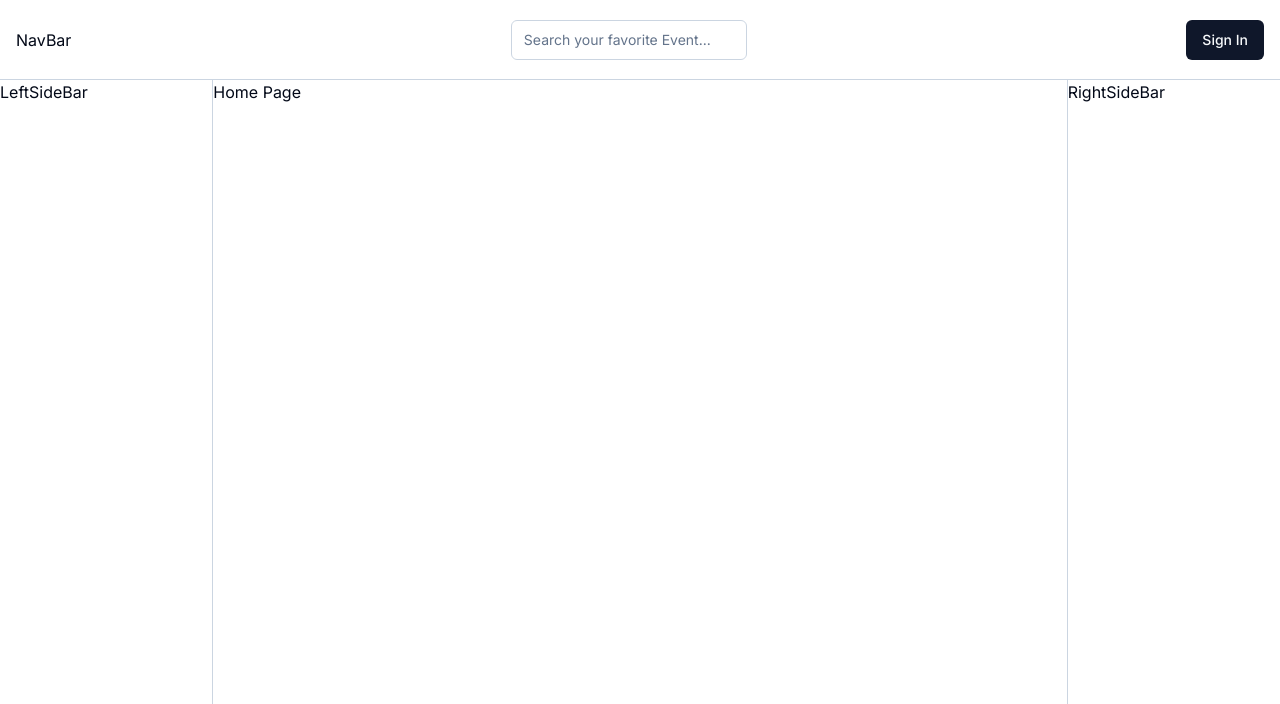
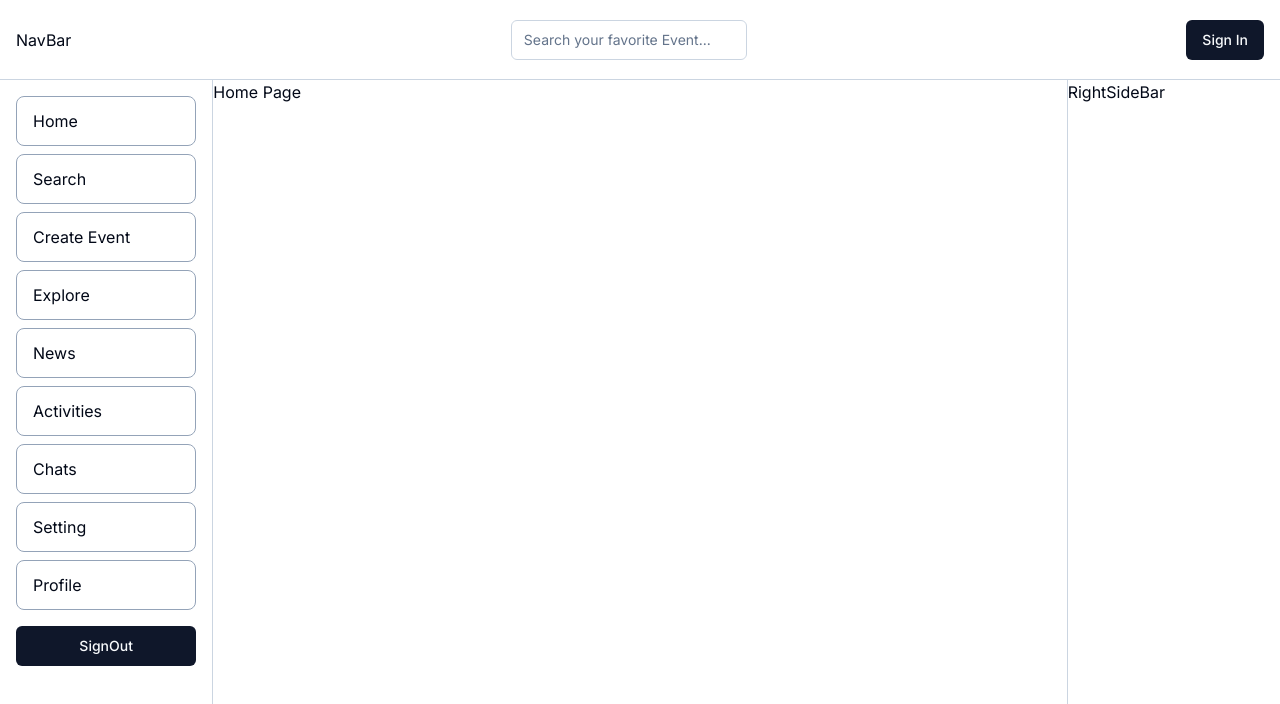
Before and after one commit to DevAnonitos/OU-Social-Hub, a Next.js app in the folder frontend/: page / in a window 1280 px wide. Shown: the top 704 px of the page. Built offline with nearby package versions, Linux system fonts and the light colour scheme.

Commit message:
Feat(LeftSideBar): Add LeftSideBar Links Label

```diff
--- a/frontend/components/LeftSideBar/LeftSideBar.tsx
+++ b/frontend/components/LeftSideBar/LeftSideBar.tsx
@@ -1,8 +1,24 @@
 import React from 'react';
+import { leftSideBarLinks } from '@/constants';
+import { Button } from '../ui/button';
 
 const LeftSideBar = () => {
   return (
-    <div className='left_sidebar'>LeftSideBar</div>
+    <div className='left_sidebar'>
+      <div className='mt-2'>
+        {leftSideBarLinks.map((link) => (
+          <div className='px-4 py-3 border-[1px] border-slate-400 mx-4 my-2 rounded-lg' key={link.id}>
+            <h3>
+              {link.label}
+            </h3>
+          </div>
+        ))}
+      </div>
+
+      <Button className='mx-4 my-2'>
+        SignOut
+      </Button>
+    </div>
   );
 };
 
--- a/frontend/constants/index.ts
+++ b/frontend/constants/index.ts
@@ -1,5 +1,40 @@
 export const leftSideBarLinks = [
-
+    {
+        id: 1,
+        label: "Home",
+    },
+    {
+        id: 2,
+        label: "Search",
+    },
+    {
+        id: 3,
+        label: "Create Event",
+    },
+    {
+        id: 4,
+        label: "Explore",
+    },
+    {
+        id: 5,
+        label: "News",
+    },
+    {
+        id: 6,
+        label: "Activities",
+    },
+    {
+        id: 7,
+        label: "Chats",
+    },
+    {
+        id: 8,
+        label: "Setting",
+    },
+    {
+        id: 9,
+        label: "Profile",
+    },
 ];
 
 export const rightSideBarLinks = [
```
